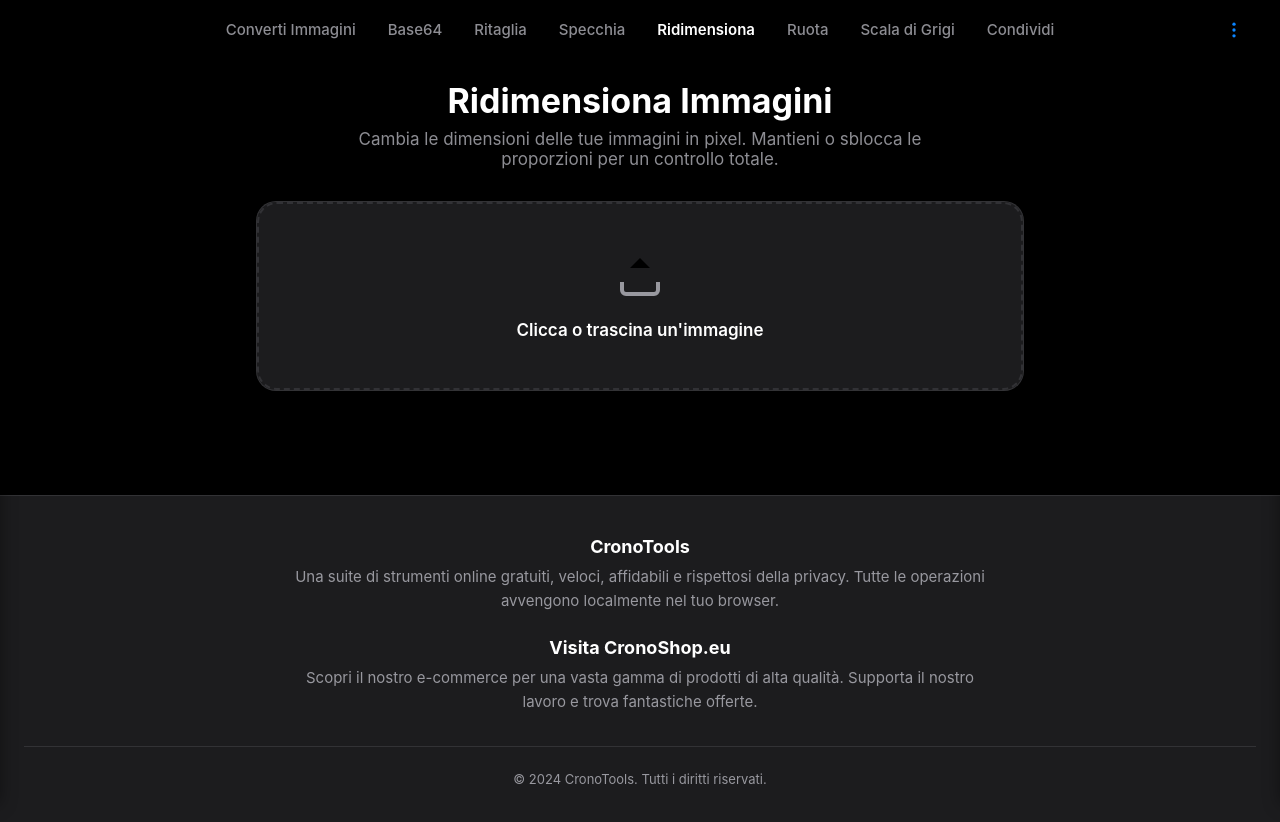
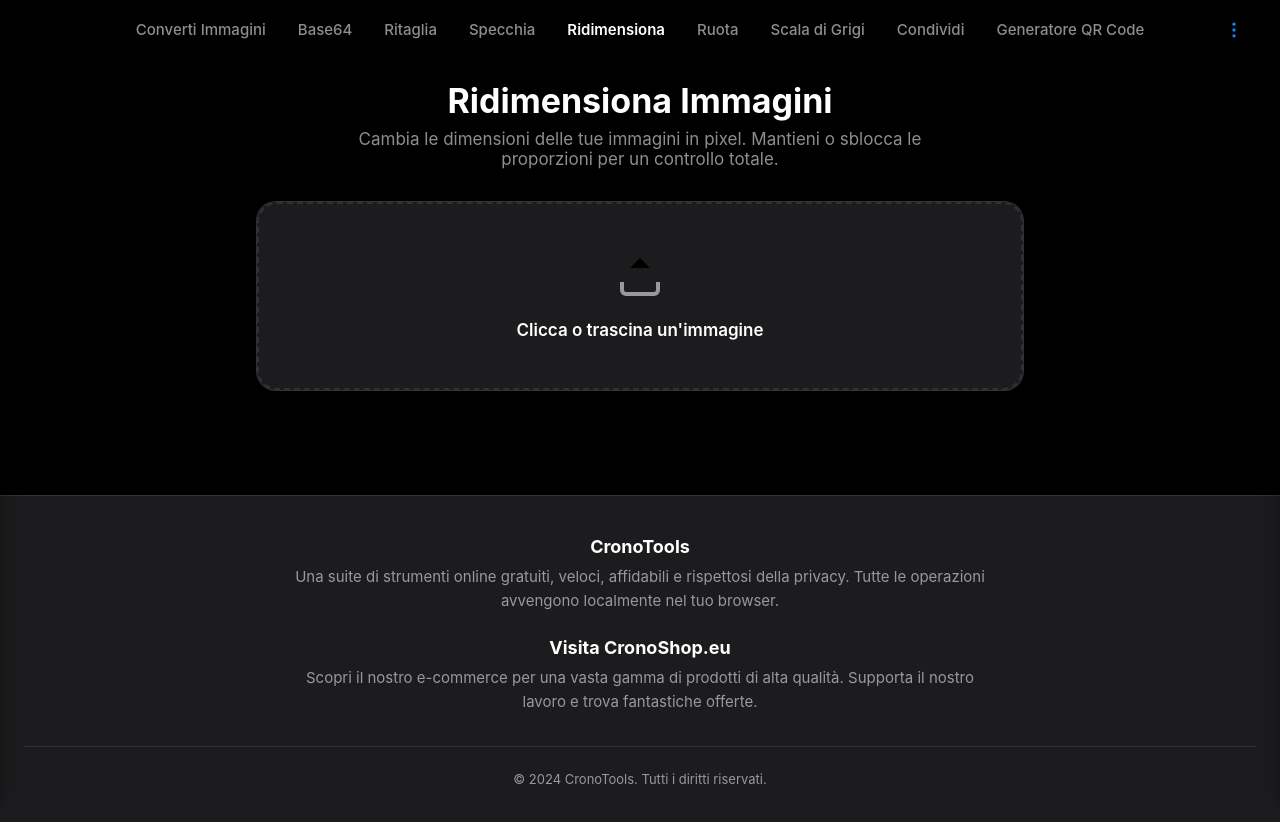
Before and after one commit to gattomorto24/CronoTools, a plain HTML site: page ridimensiona.html in a window 1280 px wide. Drawn offline with Linux system fonts and the light colour scheme.

Commit message:
Update ridimensiona.html

```diff
--- a/ridimensiona.html
+++ b/ridimensiona.html
@@ -87,7 +87,6 @@
         .glass-card { background: var(--bg-secondary); border-radius: var(--radius-lg); overflow: hidden; border: 1px solid var(--separator); }
         main { display: flex; flex-direction: column; gap: 24px; }
 
-        /* --- NUOVI STILI per il Tool Ridimensiona --- */
         .upload-placeholder { padding: 48px 24px; text-align: center; cursor: pointer; border: 2px dashed var(--separator); border-radius: var(--radius-lg); transition: all 0.3s; }
         .upload-placeholder:hover { border-color: var(--accent); }
         .upload-icon { width: 48px; height: 48px; color: var(--text-secondary); margin-bottom: 16px; }
@@ -109,7 +108,6 @@
         .results-container img { max-width: 100%; border-radius: 12px; margin-bottom: 16px; border: 1px solid var(--separator); }
         .results-container a { display: inline-block; padding: 12px 24px; background: var(--accent); color: white; text-decoration: none; font-weight: 600; border-radius: 12px; }
 
-        /* --- Footer --- */
         .site-footer { padding: 40px 24px; margin-top: 40px; background: var(--bg-secondary); border-top: 1px solid var(--separator); color: var(--text-secondary); text-align: center; }
         .footer-content { max-width: 700px; margin: 0 auto; display: grid; gap: 24px; }
         .footer-content h4 { font-size: 18px; color: var(--text-primary); margin-bottom: 8px; }
@@ -221,7 +219,7 @@
                     uploadAction: "Clicca o trascina un'immagine", width: "Larghezza (px)", height: "Altezza (px)", resizeBtn: "Ridimensiona e Scarica", resetBtn: "Carica un'altra immagine",
                     siteNav: "Navigazione", back: "Indietro", functions: "Funzioni", theme: "Tema", language: "Lingua",
                     light: "Default Chiaro", dark: "Default Scuro", midnight: "Midnight", slate: "Slate", latte: "Latte", lavanda: "Lavanda", exclusive: "Esclusivo",
-                    nav_index: "Converti Immagini", nav_base64: "Base64", nav_crop_immagini: "Ritaglia", nav_flip_immagini: "Specchia", nav_ridimensiona: "Ridimensiona", nav_ruota_immagini: "Ruota", nav_scala_grigi: "Scala di Grigi", nav_share: "Condividi",
+                    nav_index: "Converti Immagini", nav_base64: "Base64", nav_crop_immagini: "Ritaglia", nav_flip_immagini: "Specchia", nav_ridimensiona: "Ridimensiona", nav_ruota_immagini: "Ruota", nav_scala_grigi: "Scala di Grigi", nav_share: "Condividi", nav_qr: "Generatore QR Code",
                     footer_title_cronotools: "CronoTools", footer_desc_cronotools: "Una suite di strumenti online gratuiti, veloci, affidabili e rispettosi della privacy. Tutte le operazioni avvengono localmente nel tuo browser.",
                     footer_title_cronoshop: "Visita CronoShop.eu", footer_desc_cronoshop: "Scopri il nostro e-commerce per una vasta gamma di prodotti di alta qualità. Supporta il nostro lavoro e trova fantastiche offerte."
                 },
@@ -230,7 +228,7 @@
                     uploadAction: "Click or drag an image", width: "Width (px)", height: "Height (px)", resizeBtn: "Resize and Download", resetBtn: "Upload Another Image",
                     siteNav: "Navigation", back: "Back", functions: "Functions", theme: "Theme", language: "Language",
                     light: "Default Light", dark: "Default Dark", midnight: "Midnight", slate: "Slate", latte: "Latte", lavanda: "Lavender", exclusive: "Exclusive",
-                    nav_index: "Image Converter", nav_base64: "Base64", nav_crop_immagini: "Crop", nav_flip_immagini: "Flip", nav_ridimensiona: "Resize", nav_ruota_immagini: "Rotate", nav_scala_grigi: "Grayscale", nav_share: "Share",
+                    nav_index: "Image Converter", nav_base64: "Base64", nav_crop_immagini: "Crop", nav_flip_immagini: "Flip", nav_ridimensiona: "Resize", nav_ruota_immagini: "Rotate", nav_scala_grigi: "Grayscale", nav_share: "Share", nav_qr: "QR Code Generator",
                     footer_title_cronotools: "CronoTools", footer_desc_cronotools: "A suite of free, fast, reliable, and privacy-respecting online tools. All operations are performed locally in your browser.",
                     footer_title_cronoshop: "Visit CronoShop.eu", footer_desc_cronoshop: "Discover our e-commerce for a wide range of high-quality products. Support our work and find great deals."
                 }
@@ -248,7 +246,30 @@
                 functionsMenuManager.init();
                 window.setTheme = (theme) => { document.body.setAttribute('data-theme', theme); localStorage.setItem('editorTheme', theme); };
                 window.setLanguage = (lang) => { currentLang = lang; localStorage.setItem('editorLang', lang); document.querySelectorAll('[data-translate-key]').forEach(el => { const key = el.dataset.translateKey; if (translations[lang] && translations[lang][key]) { el.textContent = translations[lang][key]; } }); populateSiteNav(); if (functionsMenuManager.container && functionsMenuManager.container.classList.contains('active')) { functionsMenuManager.history = []; functionsMenuManager.render(functionsMenuManager.getMainMenuItems(), translations[currentLang].functions); } };
-                window.populateSiteNav = () => { const targets = [dom.siteNavList, dom.desktopNavLinks]; targets.forEach(t => { if (t) t.innerHTML = ''; }); const siteFiles = ["index.html", "base64.html", "crop-immagini.html", "flip-immagini.html", "ridimensiona.html", "ruota-immagini.html", "scala-grigi.html", "share.html"]; const fileMap = Object.fromEntries(siteFiles.map(f => [f, `nav_${f.replace('.html', '').replace(/-/g, '_')}`])); Object.entries(fileMap).forEach(([file, key]) => { const label = (translations[currentLang] && translations[currentLang][key]) || key; const li = document.createElement('li'); const aMobile = document.createElement('a'); aMobile.href = file; aMobile.className = 'panel-link'; if (file === 'ridimensiona.html') aMobile.classList.add('active'); aMobile.textContent = label; li.appendChild(aMobile); if (dom.siteNavList) dom.siteNavList.appendChild(li); const aDesktop = document.createElement('a'); aDesktop.href = file; aDesktop.className = 'nav-link'; if (file === 'ridimensiona.html') aDesktop.classList.add('active'); aDesktop.textContent = label; if (dom.desktopNavLinks) dom.desktopNavLinks.appendChild(aDesktop); }); };
+                window.populateSiteNav = () => {
+                    const targets = [dom.siteNavList, dom.desktopNavLinks];
+                    targets.forEach(t => { if (t) t.innerHTML = ''; });
+                    // **MODIFICA 1: Aggiungi qr.html qui**
+                    const siteFiles = ["index.html", "base64.html", "crop-immagini.html", "flip-immagini.html", "ridimensiona.html", "ruota-immagini.html", "scala-grigi.html", "share.html", "qr.html"];
+                    const fileMap = Object.fromEntries(siteFiles.map(f => [f, `nav_${f.replace('.html', '').replace(/-/g, '_')}`]));
+                    Object.entries(fileMap).forEach(([file, key]) => {
+                        const label = (translations[currentLang] && translations[currentLang][key]) || key;
+                        const li = document.createElement('li');
+                        const aMobile = document.createElement('a');
+                        aMobile.href = file;
+                        aMobile.className = 'panel-link';
+                        if (file === 'ridimensiona.html') aMobile.classList.add('active');
+                        aMobile.textContent = label;
+                        li.appendChild(aMobile);
+                        if (dom.siteNavList) dom.siteNavList.appendChild(li);
+                        const aDesktop = document.createElement('a');
+                        aDesktop.href = file;
+                        aDesktop.className = 'nav-link';
+                        if (file === 'ridimensiona.html') aDesktop.classList.add('active');
+                        aDesktop.textContent = label;
+                        if (dom.desktopNavLinks) dom.desktopNavLinks.appendChild(aDesktop);
+                    });
+                };
             })();
 
             // --- NUOVA LOGICA per il Tool Ridimensiona ---
@@ -292,7 +313,6 @@
             function drawImage() {
                 if (!originalImage) return;
                 const canvas = dom.imageCanvas;
-                // Disegna un'anteprima scalata per non bloccare il browser
                 const previewWidth = Math.min(originalImage.width, dom.workspace.clientWidth - 32);
                 canvas.width = previewWidth;
                 canvas.height = previewWidth / (originalImage.width / originalImage.height);
@@ -322,7 +342,7 @@
                 dom.aspectLockBtn.classList.toggle('locked', isAspectRatioLocked);
                 dom.lockIcon.style.display = isAspectRatioLocked ? 'block' : 'none';
                 dom.unlockIcon.style.display = isAspectRatioLocked ? 'none' : 'block';
-                if(isAspectRatioLocked) { // Ricalcola al blocco
+                if(isAspectRatioLocked) {
                     const newWidth = parseInt(dom.widthInput.value, 10);
                     if (!isNaN(newWidth) && newWidth > 0) {
                         dom.heightInput.value = Math.round(newWidth / aspectRatio);
```
